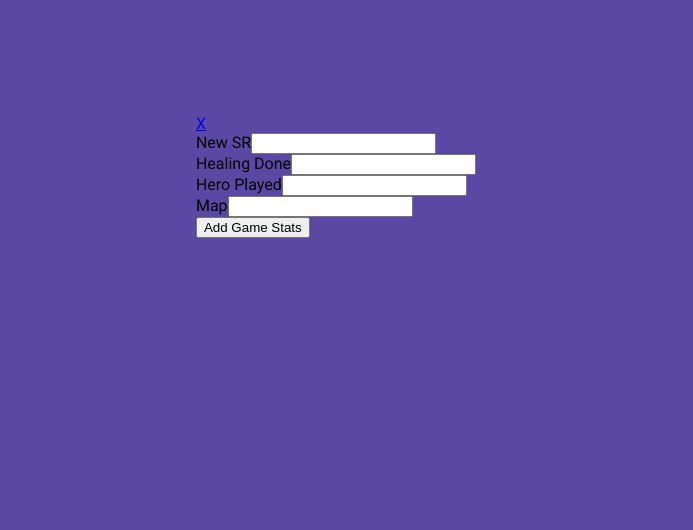
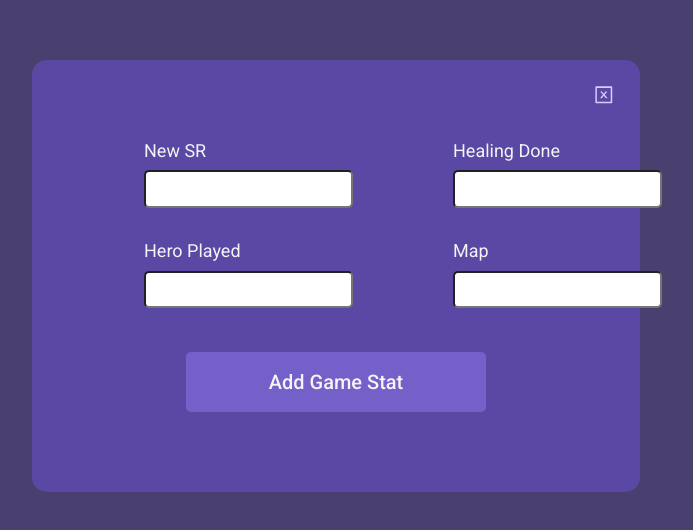
Before and after one commit to shimdevkun/sr-tracker, a React (Create React App) app: page /addGameStat in a window 1280 px wide. Shown: the part 124-654 px from the top of the page, without its empty margins (304-997 px from the left). Built offline with nearby package versions, Linux system fonts and the light colour scheme.

Commit message:
SR-0005 -- Add game statistics - Apply new design

```diff
--- a/package.json
+++ b/package.json
@@ -8,6 +8,7 @@
     "@testing-library/user-event": "^12.8.3",
     "react": "^17.0.2",
     "react-dom": "^17.0.2",
+    "react-icons": "^4.2.0",
     "react-router-dom": "^5.2.0",
     "react-scripts": "4.0.3",
     "web-vitals": "^1.1.2"
--- a/src/App.js
+++ b/src/App.js
@@ -1,8 +1,9 @@
 import { useState } from 'react';
-import { BrowserRouter as Router, Route, Link } from 'react-router-dom';
+import { BrowserRouter as Router, Route } from 'react-router-dom';
 
 import CurrentSkillRanking from './components/CurrentSkillRanking';
 import PreviousSkillRanking from './components/PreviousSkillRanking';
+import HomeActions from './components/HomeActions';
 import AddGameStat from './components/AddGameStat';
 
 function App() {
@@ -56,7 +57,6 @@ function App() {
 
   return (
     <Router>
-      <div className="container--main">
       <Route
         path='/'
         exact
@@ -67,7 +67,7 @@ function App() {
               difference={getDifference()} />}
             {<CurrentSkillRanking
               skillRanking={getCurrentSkillRanking()} />}
-              {<Link to='/addGameStat'>Add Game Stat</Link>}
+            {<HomeActions />}
           </>
         )}
       />
@@ -77,8 +77,7 @@ function App() {
           <AddGameStat onAdd={addGameStat} />
         )}
       />
-      </div>
-    </Router>
+    </Router >
   );
 }
 
--- a/src/components/AddGameStat.js
+++ b/src/components/AddGameStat.js
@@ -47,10 +47,9 @@ const AddGameStat = ({ onAdd }) => {
   }
 
   return (
-    <section id="add-game-stats" onSubmit={onSubmit}>
+    <section id="add-game-stat" onSubmit={onSubmit}>
+      <form className="form--add-game-stat">
         <ButtonExit />
-      <form className="form--add-game-stats">
-        <div>
         <div className="form-col">
 
           <div className="form-group">
@@ -92,9 +91,10 @@ const AddGameStat = ({ onAdd }) => {
           </div>
 
         </div>
+
+        <div className="form__submit">
+          <input type="submit" value="Add Game Stat" className="btn btn-primary"></input>
         </div>
-
-        <input type="submit" value="Add Game Stats"></input>
       </form>
     </section>
   )
--- a/src/components/ButtonExit.js
+++ b/src/components/ButtonExit.js
@@ -1,10 +1,12 @@
 import React from 'react';
 import { Link } from 'react-router-dom';
+import { AiOutlineCloseSquare } from 'react-icons/ai'
 
 const ButtonExit = () => {
   return (
-
-    <Link to='/'>X</Link>
+    <Link className="form__close" to='/'>
+      <AiOutlineCloseSquare />
+    </Link>
   )
 }
 
--- /dev/null
+++ b/src/components/HomeActions.js
@@ -0,0 +1,11 @@
+import { Link } from 'react-router-dom';
+
+const HomeAction = () => {
+  return (
+    <section id="home-actions">
+      <Link className="btn btn-primary" to='/addGameStat'>Add Game Stat</Link>
+    </section>
+  )
+}
+
+export default HomeAction;
--- a/src/index.css
+++ b/src/index.css
@@ -2,6 +2,7 @@
   --primary: #5B48A4;
   --secondary: #755FC9;
   --terciary: #D6CCFD;
+  --overlay: rgba(73, 64, 109, 0.95);
   --red: #F27878;
   --green: #82EDA7;
   --white: #F4F4F4;
@@ -30,6 +31,34 @@ p {
   margin: 0;
 }
 
+a {
+  text-decoration: none;
+  display: inline-block;
+}
+
+label, input {
+  font-size: 1.125rem;
+}
+
+input {
+  display: block;
+  font-family: 'Roboto', sans-serif;
+  border-radius: 5px;
+
+  padding: .35em 0;
+  text-align: center;
+  color: var(--dark-grey);
+}
+
+input[type=submit] {
+  border: none;
+}
+
+input[type=submit]:hover,
+input[type=submit]:focus {
+  cursor: pointer;
+}
+
 /* ----- GLOBAL ----- */
 #root {
   min-height: 75vh;
@@ -38,6 +67,19 @@ p {
 
   justify-content: center;
   align-items: center;
+}
+
+.btn.btn-primary {
+  font-weight: 500;
+  border-radius: 5px;
+
+  background: var(--secondary);
+  color: var(--white);
+}
+
+.btn.btn-primary:hover {
+  background: var(--terciary);
+  color: var(--primary);
 }
 
 /* ----- HOME ----- */
@@ -98,3 +140,82 @@ section#current-sr span {
   color: var(--primary);
   border-radius: 10px;
 }
+
+/* HomeActions */
+section#home-actions {
+  display: flex;
+  align-items: center;
+  justify-content: flex-end;
+
+  padding: 1.25em 2em;
+  font-size: 1.125rem;
+  font-weight: 500;
+}
+
+section#home-actions .btn {
+  border-radius: 5px;
+  padding: 1em 1.45em;
+}
+
+/* AddGameStat */
+section#add-game-stat {
+  height: 100vh;
+  width: 100vw;
+
+  display: flex;
+  align-items: center;
+  background: var(--overlay);
+}
+
+section#add-game-stat .form--add-game-stat {
+  width: 30%;
+  margin: 0 auto;
+  padding: 5em 7em;
+  border-radius: 15px;
+  position: relative;
+
+  background: var(--primary);
+}
+
+section#add-game-stat .form-col {
+  display: flex;
+}
+
+section#add-game-stat .form-col + .form-col {
+  margin-top: 2em;
+}
+
+section#add-game-stat .form-group + .form-group {
+  margin-left: 6.25em;
+}
+
+section#add-game-stat .form-group label {
+  color: var(--white);
+}
+
+section#add-game-stat .form-group input {
+  margin-top: .55em;
+}
+
+section#add-game-stat .btn {
+  margin: 0 auto;
+  padding: .9em 4.15em;
+  font-size: 1.25rem;
+}
+
+section#add-game-stat .form__submit {
+  margin-top: 2.75em;
+}
+
+section#add-game-stat .form__close {
+  position: absolute;
+  right: 1.56rem;
+  top: 1.56rem;
+  color: var(--terciary);
+  font-size: 1.35rem;
+}
+
+section#add-game-stat .form__close:hover,
+section#add-game-stat .form__close:focus {
+  color: var(--red);
+}
```
Also changed, not shown: 1 other file (tests, documents, lock files or other folders). Lines whose indentation alone changed are shown as unchanged.
